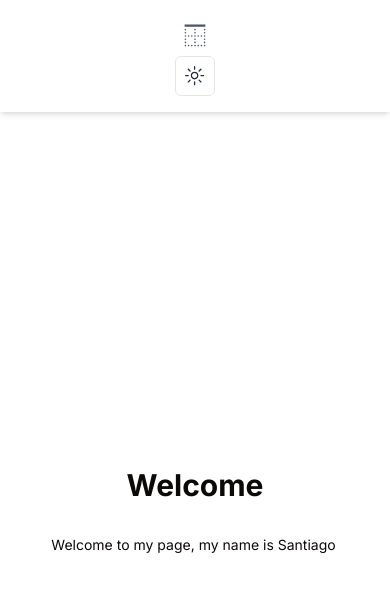
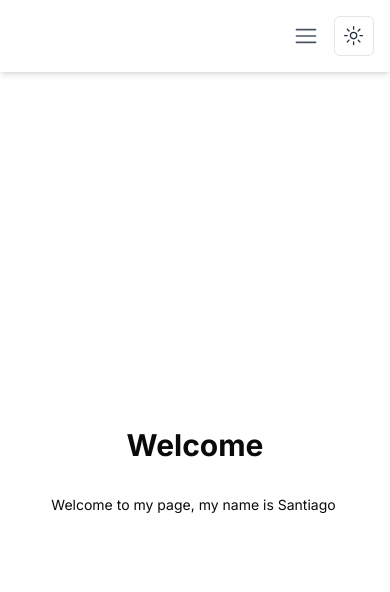
Before and after one commit to SantiZetina/sz-dashboard, a Next.js app: page / in a window 390 px wide. Shown: the top 592 px of the page. Built offline with nearby package versions, Linux system fonts and the light colour scheme.

Commit message:
Update navbar menu icon

```diff
--- a/components/ui/navbar.tsx
+++ b/components/ui/navbar.tsx
@@ -3,31 +3,33 @@
 import { useState } from 'react';
 import Link from 'next/link';
 import { ModeToggle } from './toggleMode';
-import { BorderTopIcon } from '@radix-ui/react-icons';
+import { HamburgerMenuIcon } from '@radix-ui/react-icons';
 
 export default function NavBar() {
   const [isMenuOpen, setIsMenuOpen] = useState(false);
 
   return (
     <nav className="flex flex-col items-center sm:flex-row sm:justify-between p-4 bg-white text-gray-800 dark:bg-gray-900 dark:text-gray-100 shadow-md">
-      <button onClick={() => setIsMenuOpen(!isMenuOpen)} className="sm:hidden p-2">
-        <BorderTopIcon className="h-6 w-6 text-gray-600 dark:text-gray-300" />
-      </button>
+      <div className="flex justify-end items-center w-full sm:w-auto">
+        <button onClick={() => setIsMenuOpen(!isMenuOpen)} className="p-2 mr-2 sm:hidden">
+          <HamburgerMenuIcon className="h-6 w-6 text-gray-600 dark:text-gray-300" />
+        </button>
+        <ModeToggle className="mr-2" />
+      </div>
       <div className={`flex flex-col sm:flex-row items-center ${isMenuOpen ? 'block' : 'hidden'} sm:block`}>
         <Link href="/" className="mx-2 py-1 hover:text-gray-600 dark:hover:text-gray-300">
-          Home
+            Home
         </Link>
         <Link href="/about" className="mx-2 py-1 hover:text-gray-600 dark:hover:text-gray-300">
-          About
+            About
         </Link>
         <Link href="/projects" className="mx-2 py-1 hover:text-gray-600 dark:hover:text-gray-300">
-          Projects
+            Projects
         </Link>
         <Link href="/contact" className="mx-2 py-1 hover:text-gray-600 dark:hover:text-gray-300">
-          Contact
+            Contact
         </Link>
       </div>
-      <ModeToggle />
     </nav>
   );
 }
```
